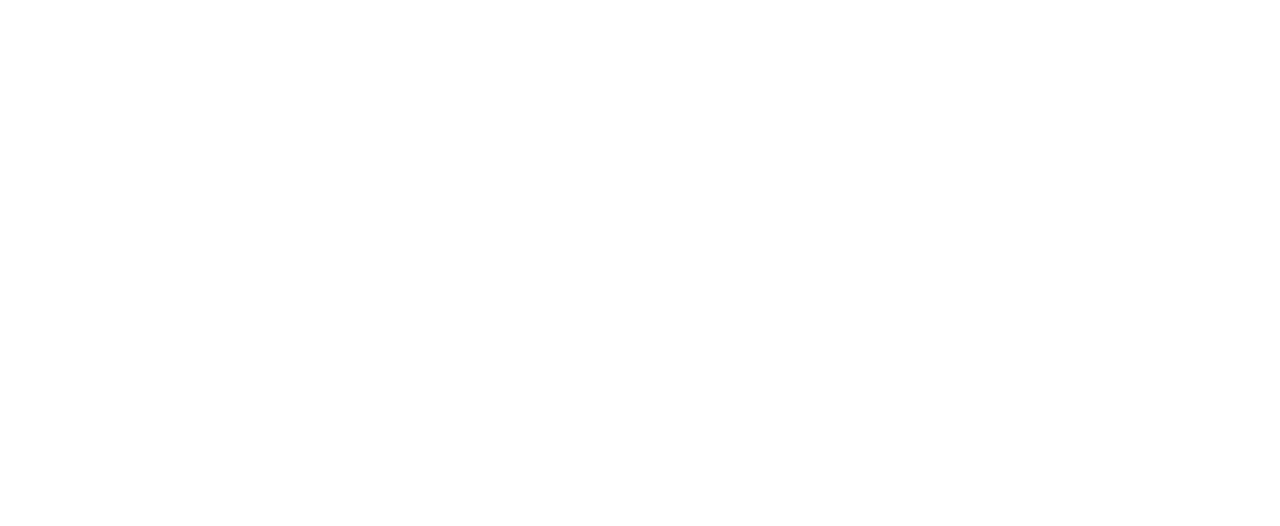
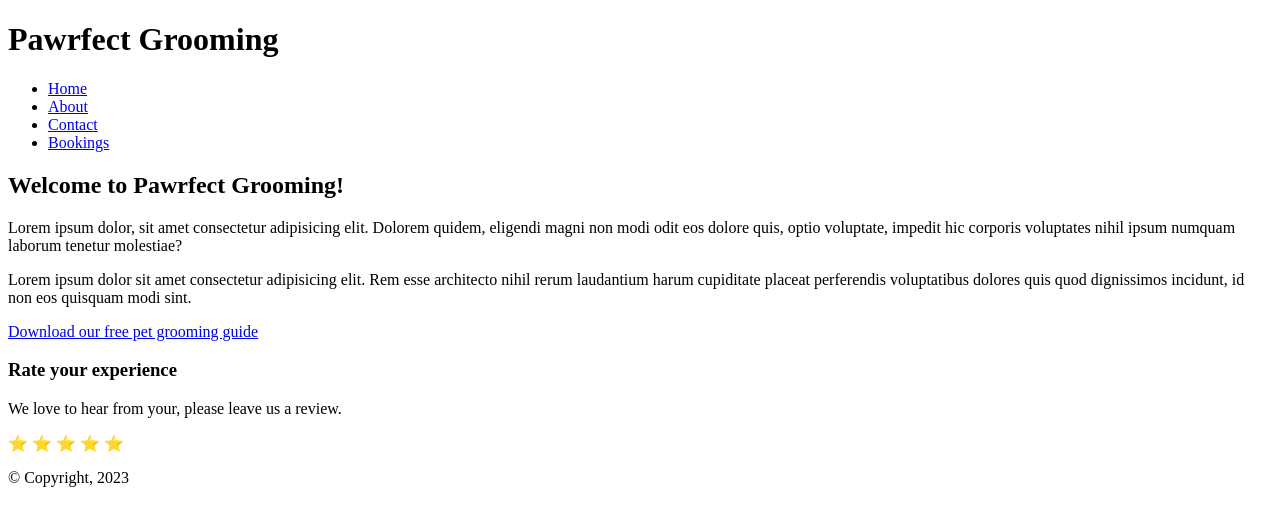
Before and after one commit to pate1255/mtm6201-week7, a plain HTML site: page index.html in a window 1280 px wide. Drawn offline with Linux system fonts and the light colour scheme.

Commit message:
adds html code

```diff
--- a/index.html
+++ b/index.html
@@ -7,6 +7,38 @@
     <link rel="stylesheet" href="css/main.css">
 </head>
 <body>
-
+   <div class="container">
+        <header>
+            <h1>Pawrfect Grooming</h1>
+            <nav>
+                <ul>
+                    <li><a href="#">Home</a></li>
+                    <li><a href="#">About</a></li>
+                    <li><a href="#">Contact</a></li>
+                    <li><a href="#">Bookings</a></li>
+                </ul>
+            </nav>
+        </header>
+        <main>
+            <h2>Welcome to Pawrfect Grooming!</h2>
+            <p>Lorem ipsum dolor, sit amet consectetur adipisicing elit. Dolorem quidem, eligendi magni non modi odit eos dolore quis, optio voluptate, impedit hic corporis voluptates nihil ipsum numquam laborum tenetur molestiae?</p>
+            <p>Lorem ipsum dolor sit amet consectetur adipisicing elit. Rem esse architecto nihil rerum laudantium harum cupiditate placeat perferendis voluptatibus dolores quis quod dignissimos incidunt, id non eos quisquam modi sint.</p>
+            <a href="files/free-pet-grooming-guide.pdf" target="_blank"> Download our free pet grooming guide</a>
+            <section class="ratings">
+                <h3>Rate your experience</h3>
+                <p>We love to hear from your, please leave us a review.</p>
+                <div class="stars">
+                    <span>⭐</span>
+                    <span>⭐</span>
+                    <span>⭐</span>
+                    <span>⭐</span>
+                    <span>⭐</span>
+                </div>
+            </section> <!--closes.ratings-->
+        </main>
+        <footer>
+            <p>&copy; Copyright, 2023</p>
+        </footer>
+    </div><!--closes .container -->
 </body>
 </html>
```
